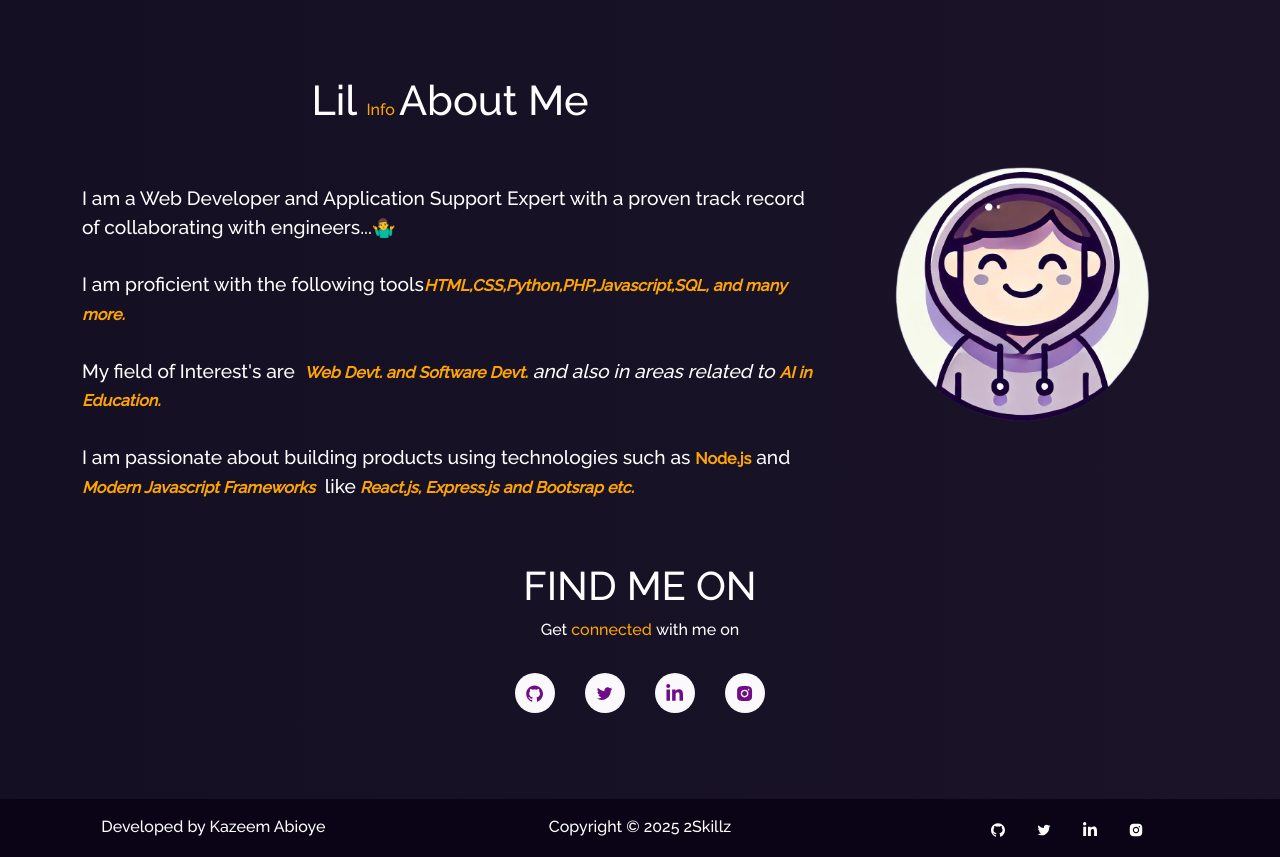
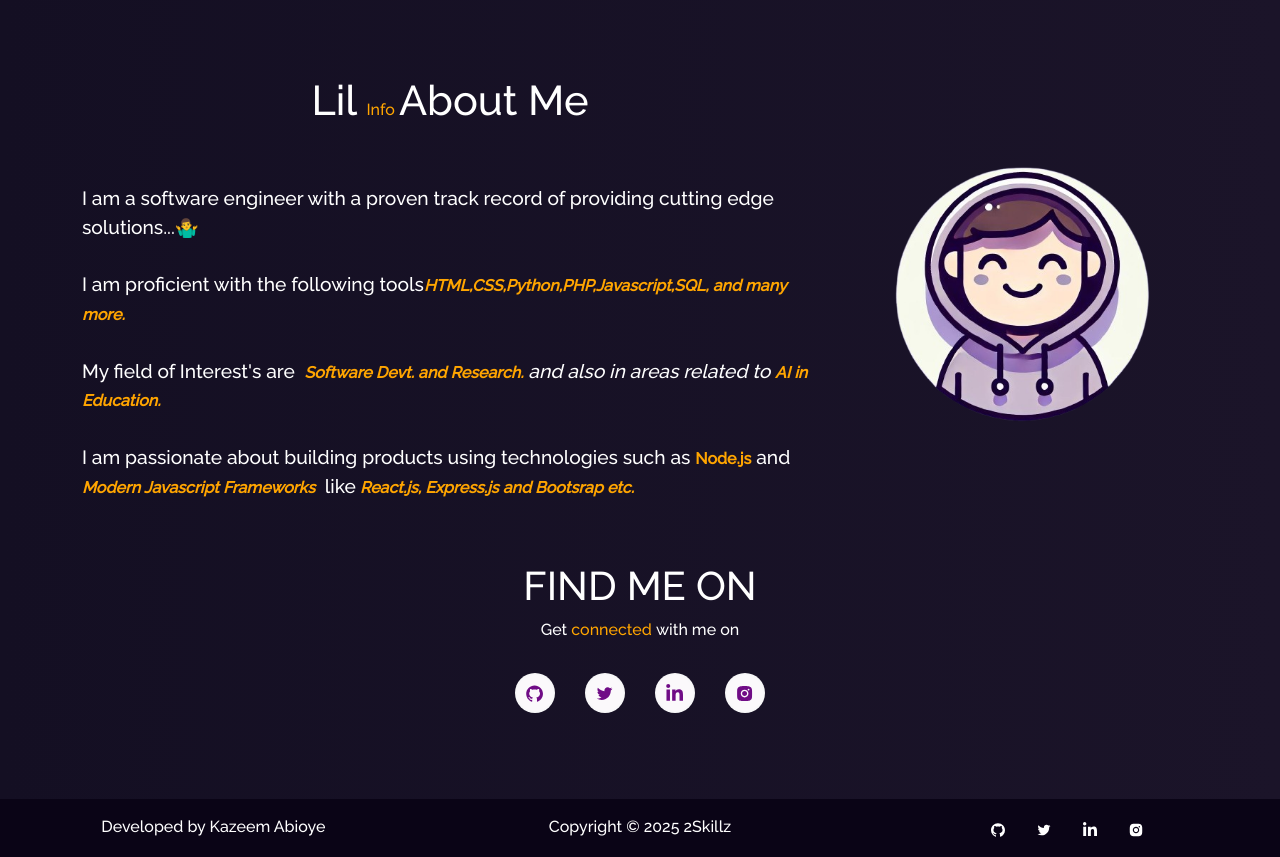
Before and after one commit to AbioyeKazeem/portfolio, a React (Create React App) app: page / in a window 1280 px wide. Shown: the part 800-1657 px from the top of the page. Built offline with nearby package versions, Linux system fonts and the light colour scheme.

Commit message:
Update job title and interests in Home2.js

```diff
--- a/src/components/Home/Home2.js
+++ b/src/components/Home/Home2.js
@@ -19,7 +19,7 @@ function Home2() {
               Lil <span className="purple"> Info </span> About Me
             </h1>
             <p className="home-about-body">
-            I am a Web Developer and Application Support Expert with a proven track record of collaborating with engineers...🤷‍♂️
+            I am a software engineer with a proven track record of providing cutting edge solutions...🤷‍♂️
               <br />
               <br />I am proficient with the following tools{''}
               <i>
@@ -29,7 +29,7 @@ function Home2() {
               <br />
               My field of Interest's are  &nbsp;
               <i>
-                <b className="purple">Web Devt. and Software Devt.</b> and
+                <b className="purple">Software Devt. and Research.</b> and
                 also in areas related to{" "}
                 <b className="purple">
                   AI in Education.
```
